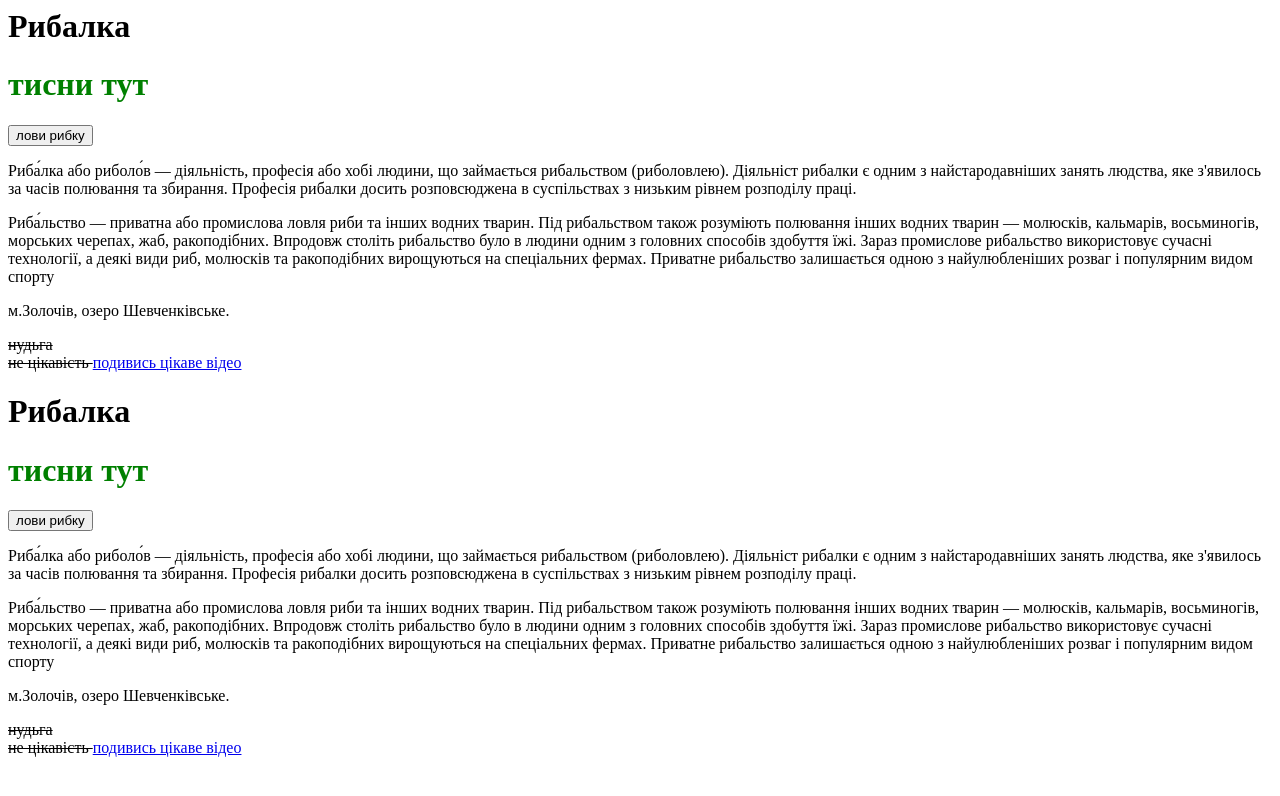
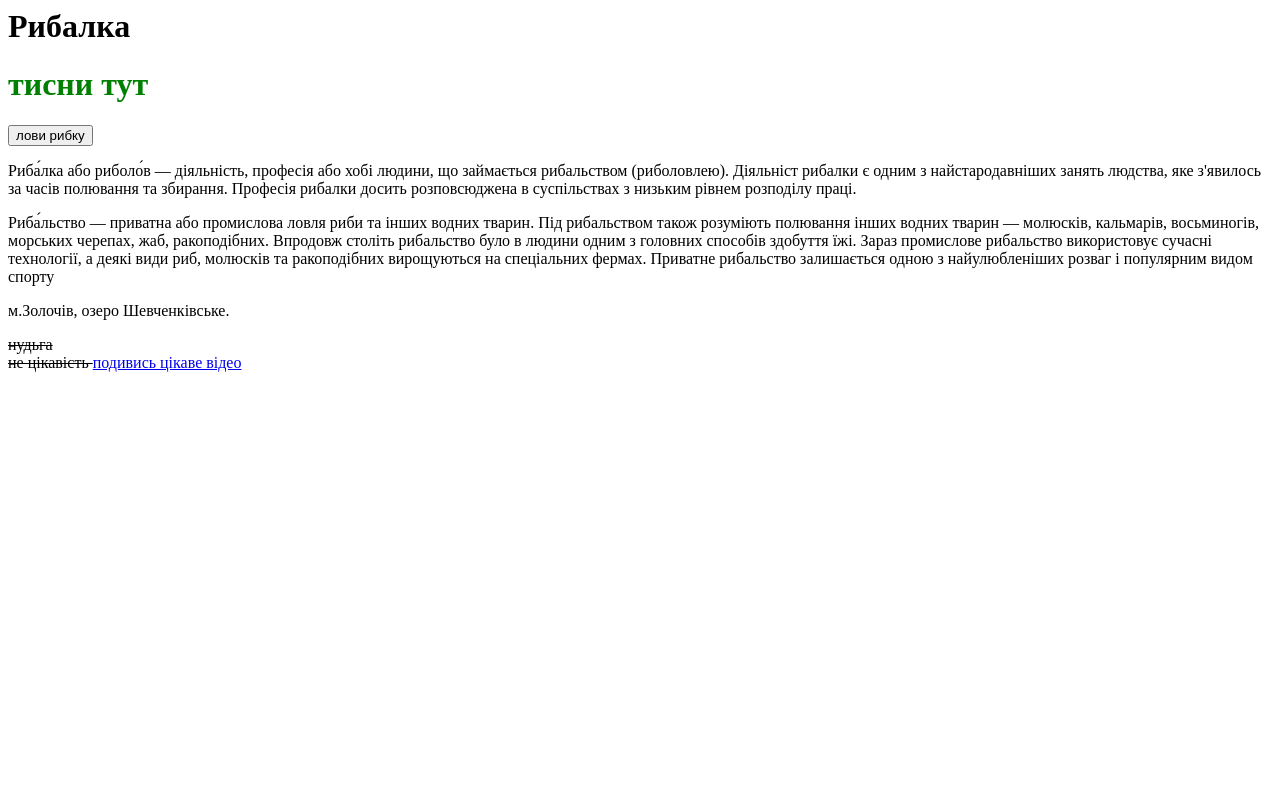
Before and after one commit to MvovkM/fififishing, a plain HTML site: page index.html in a window 1280 px wide. Drawn offline with Linux system fonts and the light colour scheme.

Commit message:
Update index.html

```diff
--- a/index.html
+++ b/index.html
@@ -63,63 +63,3 @@
 <a href="https://www.youtube.com/watch?v=vCZcbC7Nzj4">подивись цікаве відео</a>
     </body>
 </html>
-
-    <body>
-    <header>
-<h1>Рибалка </h1>
-<h1 style="color:green">
-тисни тут
-<div class="mouse_scroll">
-    <div class="mouse">
-      <div class="wheel"></div>
-    </div>
-    <div>
-      <span class="m_scroll_arrows unu"></span>
-      <span class="m_scroll_arrows doi"></span>
-      <span class="m_scroll_arrows trei"></span>
-    </div>
-</div>
-
-
-
-</h1>
-<button id="color">лови рибку</button>
-
-<style>
-  #color {
-    transition-property: background-color;
-    transition-duration: 2s;
-  }
-</style>
-
-<script>
-  color.onclick = function() {
-    this.style.backgroundColor = 'blue';
-  };
-</script>
-   </header>
-<main>
-    <p>
-    Риба́лка або риболо́в — діяльність, професія або хобі людини, що займається рибальством (риболовлею). Діяльніст рибалки є одним з найстародавніших занять людства, яке з'явилось за часів полювання та збирання. Професія рибалки досить розповсюджена в суспільствах з низьким рівнем розподілу праці.
-    </p>
-    <p>
-        Риба́льство — приватна або промислова ловля риби та інших водних тварин. Під рибальством також розуміють полювання інших водних тварин — молюсків, кальмарів, восьминогів, морських черепах, жаб, ракоподібних.
-
-Впродовж століть рибальство було в людини одним з головних способів здобуття їжі. Зараз промислове рибальство використовує сучасні технології, а деякі види риб, молюсків та ракоподібних вирощуються на спеціальних фермах. Приватне рибальство залишається одною з найулюбленіших розваг і популярним видом спорту
-    </p>
-</main>
-<footer>
-м.Золочів, озеро Шевченківське.
-</footer>
-<p class="t34">
-</p>
-<s class="p">
-    нудьга
-</s>
-<br/>
-<s class="m">
-    не цікавість
-</s>
-<a href="https://www.youtube.com/watch?v=vCZcbC7Nzj4">подивись цікаве відео</a>
-    </body>
-</html>
```
